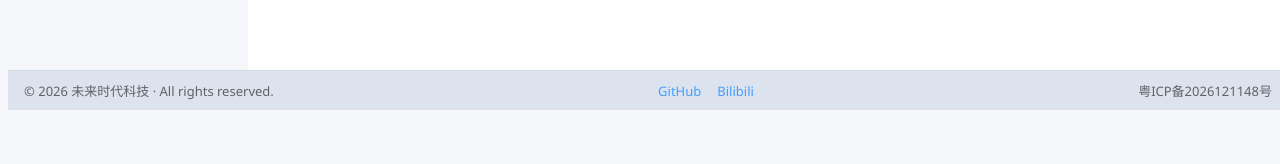
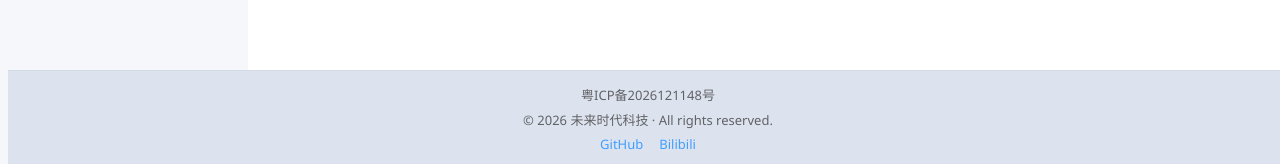
Before and after one commit to mhy289/MyWorld, a Vue app: page /#/ in a window 1280 px wide. Shown: the part 738-902 px from the top of the page. Before the commit the page ends 848 px from the top, so only its background shows below. Built offline with nearby package versions, Linux system fonts and the light colour scheme; no server answers.

Commit message:
refactor(home): 调整页脚布局为垂直居中

```diff
--- a/src/views/Home.vue
+++ b/src/views/Home.vue
@@ -53,8 +53,14 @@
       </div>
     </main>
 
-    <!-- 底部：关于我的信息、链接、ICP 备案 -->
+    <!-- 底部：备案、版权、其他链接（居中，从上到下） -->
     <footer class="site-footer">
+      <a
+        class="footer-icp"
+        href="https://beian.miit.gov.cn/"
+        target="_blank"
+        rel="noopener noreferrer"
+      >{{ icp }}</a>
       <span class="footer-copy">© {{ year }} 未来时代科技 · {{ t.footerRights }}</span>
       <div class="footer-links">
         <a
@@ -65,12 +71,6 @@
           rel="noopener noreferrer"
         >{{ link.label }}</a>
       </div>
-      <a
-        class="footer-icp"
-        href="https://beian.miit.gov.cn/"
-        target="_blank"
-        rel="noopener noreferrer"
-      >{{ icp }}</a>
     </footer>
   </div>
 </template>
@@ -422,11 +422,10 @@ watch(
 .site-footer {
   grid-area: footer;
   display: flex;
+  flex-direction: column;
   align-items: center;
-  justify-content: space-between;
-  flex-wrap: wrap;
-  gap: 6px 16px;
-  padding: 10px 16px;
+  gap: 6px;
+  padding: 14px 16px;
   font-size: 13px;
   color: #606266;
   background: #dde3ee;
```
